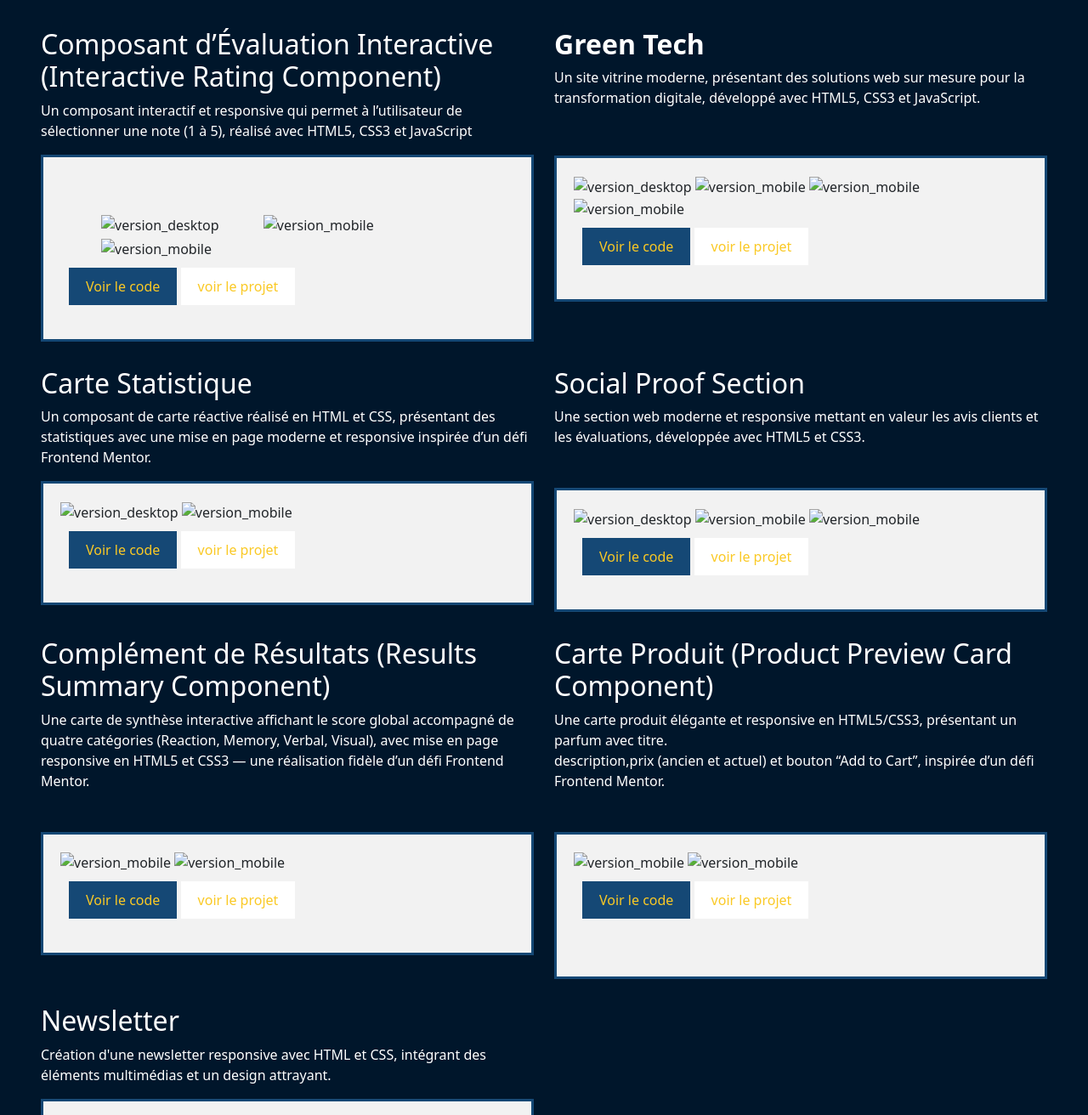
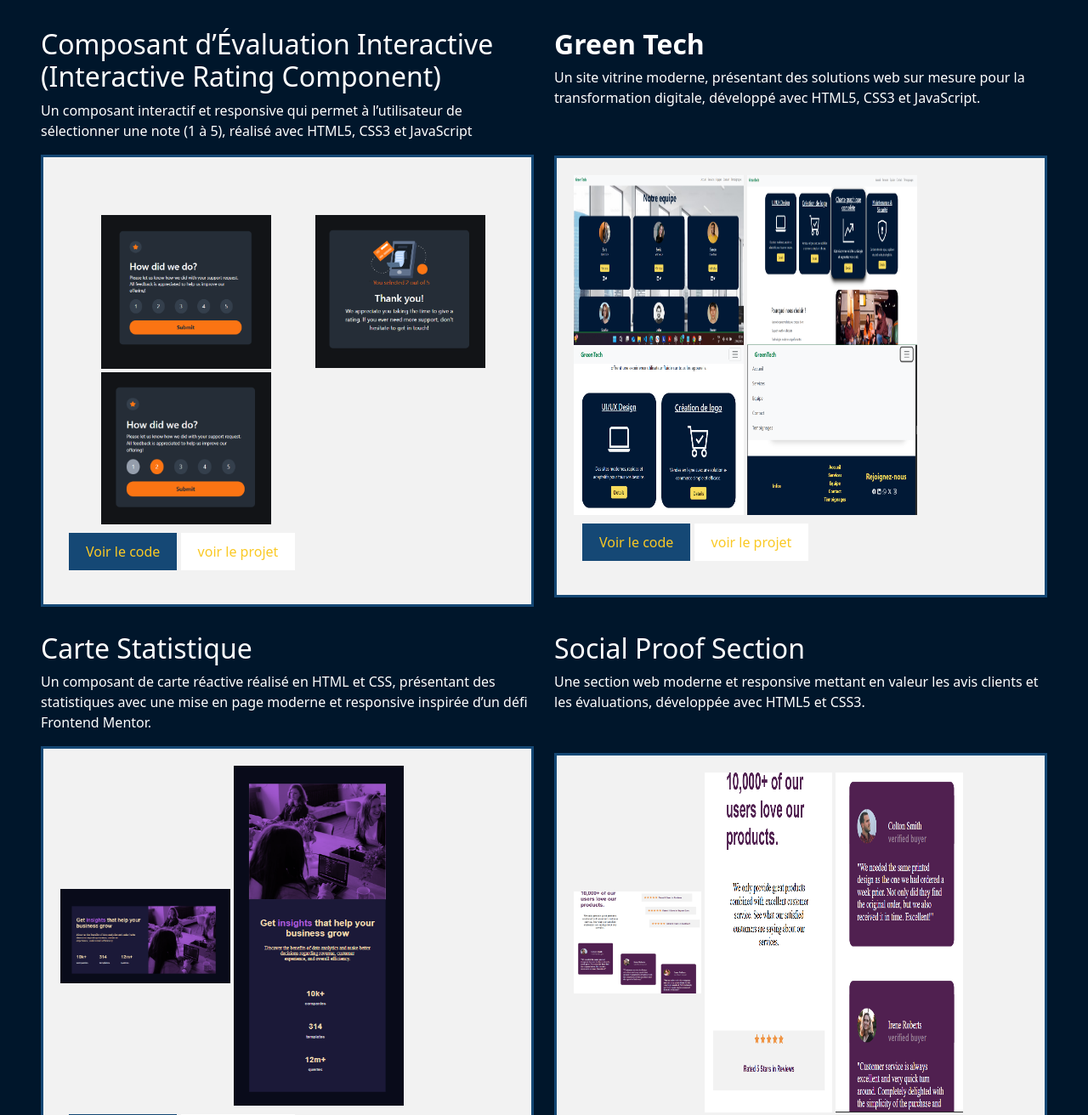
Before and after one commit to Maan625/mon_portfolio, a website: page scss/projets.html in a window 1280 px wide. Shown: the part 197-1509 px from the top of the page at 85% size. Drawn offline with nearby package versions, Linux system fonts and the light colour scheme; files that its build step writes are made by us from their sources; the site is published under a folder, as on GitHub Pages, so addresses that start at the root find nothing.

Commit message:
modifier le path de images

```diff
--- a/scss/projets.html
+++ b/scss/projets.html
@@ -54,12 +54,12 @@
                     </div>
 
                     <div class="images_newsletter">
-                        <img class="mt-5 ms-5" src="/mes photos de projets/Capture d'écran 2025-08-18 133943.png"
+                        <img class="mt-5 ms-5" src="mes photos de projets/Capture d'écran 2025-08-18 133943.png"
                             alt="version_desktop" width="200">
 
-                        <img class="mt-5 ms-5" src="/mes photos de projets/Capture d'écran 2025-08-18 134217.png"
+                        <img class="mt-5 ms-5" src="mes photos de projets/Capture d'écran 2025-08-18 134217.png"
                             alt="version_mobile" width="200">
-                        <img class="mt-1 ms-5" src="/mes photos de projets/img.png" alt="version_mobile" width="200">
+                        <img class="mt-1 ms-5" src="mes photos de projets/img.png" alt="version_mobile" width="200">
                         <div class="button_newsletter">
                             <button id="button_code"><a href="https://github.com/Maan625/Interactive_rating_component.git"> Voir le
                                     code</a></button>
@@ -78,14 +78,14 @@
                     </div>
                     <br>
                     <div class="images_newsletter mt-3">
-                        <img src="/mes photos de projets/Capture d'écran 2025-08-17 005815.png" alt="version_desktop"
+                        <img src="mes photos de projets/Capture d'écran 2025-08-17 005815.png" alt="version_desktop"
                             width="200" height="200">
 
-                        <img src="/mes photos de projets/Capture d'écran 2025-08-17 010008.png" alt="version_mobile"
+                        <img src="mes photos de projets/Capture d'écran 2025-08-17 010008.png" alt="version_mobile"
                             width="200" height="200">
-                        <img src="/mes photos de projets/Capture d'écran 2025-08-17 010211.png" alt="version_mobile"
+                        <img src="mes photos de projets/Capture d'écran 2025-08-17 010211.png" alt="version_mobile"
                             width="200" height="200">
-                        <img src="/mes photos de projets/Capture d'écran 2025-08-17 010326.png" alt="version_mobile"
+                        <img src="mes photos de projets/Capture d'écran 2025-08-17 010326.png" alt="version_mobile"
                             width="200" height="200">
                         <div class="button_newsletter">
                             <button id="button_code"><a href="https://github.com/Maan625/Green-Tech.git"> Voir le
@@ -108,10 +108,10 @@
                     </div>
 
                     <div class="images_newsletter">
-                        <img src="/mes photos de projets/Capture d'écran 2025-08-17 155246.png" alt="version_desktop"
+                        <img src="mes photos de projets/Capture d'écran 2025-08-17 155246.png" alt="version_desktop"
                             width="200">
 
-                        <img src="/mes photos de projets/Capture d'écran 2025-08-17 155355.png" alt="version_mobile"
+                        <img src="mes photos de projets/Capture d'écran 2025-08-17 155355.png" alt="version_mobile"
                             width="200" height="400">
                         <div class="button_newsletter">
                             <button id="button_code"><a
@@ -133,12 +133,12 @@
                     </div>
 
                     <div class="images_newsletter mt-5">
-                        <img src="/mes photos de projets/Capture d'écran 2025-08-17 163055.png" alt="version_desktop"
+                        <img src="mes photos de projets/Capture d'écran 2025-08-17 163055.png" alt="version_desktop"
                             width="150">
 
-                        <img src="/mes photos de projets/Capture d'écran 2025-08-17 163341.png" alt="version_mobile"
+                        <img src="mes photos de projets/Capture d'écran 2025-08-17 163341.png" alt="version_mobile"
                             width="150" height="400">
-                        <img src="/mes photos de projets/Capture d'écran 2025-08-17 163546.png" alt="version_mobile"
+                        <img src="mes photos de projets/Capture d'écran 2025-08-17 163546.png" alt="version_mobile"
                             width="150" height="400">
                         <div class="button_newsletter">
                             <button id="button_code"><a
@@ -165,9 +165,9 @@
                     <div class="images_newsletter mt-5">
 
 
-                        <img src="/mes photos de projets/Capture d'écran 2025-08-18 120640.png" alt="version_mobile"
+                        <img src="mes photos de projets/Capture d'écran 2025-08-18 120640.png" alt="version_mobile"
                             width="200">
-                        <img src="/mes photos de projets/Capture d'écran 2025-08-18 120952.png" alt="version_mobile"
+                        <img src="mes photos de projets/Capture d'écran 2025-08-18 120952.png" alt="version_mobile"
                             width="200">
                         <div class="button_newsletter">
                             <button id="button_code"><a
@@ -195,9 +195,9 @@
                     <div class="images_newsletter mt-5 pb-5 ">
 
 
-                        <img src="/mes photos de projets/Capture d'écran 2025-08-18 123438.png" alt="version_mobile"
+                        <img src="mes photos de projets/Capture d'écran 2025-08-18 123438.png" alt="version_mobile"
                             width="200">
-                        <img src="/mes photos de projets/Capture d'écran 2025-08-18 123600.png" alt="version_mobile"
+                        <img src="mes photos de projets/Capture d'écran 2025-08-18 123600.png" alt="version_mobile"
                             width="200">
                         <div class="button_newsletter">
                             <button id="button_code"><a
@@ -222,10 +222,10 @@
                     </div>
 
                     <div class="images_newsletter">
-                        <img src="/mes photos de projets/Capture d'écran 2025-08-16 230225.png" alt="version_desktop"
+                        <img src="mes photos de projets/Capture d'écran 2025-08-16 230225.png" alt="version_desktop"
                             width="200">
 
-                        <img src="/mes photos de projets/Capture d'écran 2025-08-16 230507.png" alt="version_mobile"
+                        <img src="mes photos de projets/Capture d'écran 2025-08-16 230507.png" alt="version_mobile"
                             width="200" height="400">
                         <div class="button_newsletter">
                             <button id="button_code"><a href="https://github.com/Maan625/Newsletter.git"> Voir le
```
Also changed, not shown: scss/mes photos de projets/Capture d'écran 2025-08-16 230225.png (renamed from mes photos de projets/Capture d'écran 2025-08-16 230225.png), scss/mes photos de projets/Capture d'écran 2025-08-16 230507.png (renamed from mes photos de projets/Capture d'écran 2025-08-16 230507.png), scss/mes photos de projets/Capture d'écran 2025-08-17 005815.png (renamed from mes photos de projets/Capture d'écran 2025-08-17 005815.png), scss/mes photos de projets/Capture d'écran 2025-08-17 010008.png (renamed from mes photos de projets/Capture d'écran 2025-08-17 010008.png), scss/mes photos de projets/Capture d'écran 2025-08-17 010211.png (renamed from mes photos de projets/Capture d'écran 2025-08-17 010211.png), scss/mes photos de projets/Capture d'écran 2025-08-17 010326.png (renamed from mes photos de projets/Capture d'écran 2025-08-17 010326.png), scss/mes photos de projets/Capture d'écran 2025-08-17 155246.png (renamed from mes photos de projets/Capture d'écran 2025-08-17 155246.png), scss/mes photos de projets/Capture d'écran 2025-08-17 155355.png (renamed from mes photos de projets/Capture d'écran 2025-08-17 155355.png), scss/mes photos de projets/Capture d'écran 2025-08-17 163055.png (renamed from mes photos de projets/Capture d'écran 2025-08-17 163055.png), scss/mes photos de projets/Capture d'écran 2025-08-17 163341.png (renamed from mes photos de projets/Capture d'écran 2025-08-17 163341.png), scss/mes photos de projets/Capture d'écran 2025-08-17 163546.png (renamed from mes photos de projets/Capture d'écran 2025-08-17 163546.png), scss/mes photos de projets/Capture d'écran 2025-08-18 120640.png (renamed from mes photos de projets/Capture d'écran 2025-08-18 120640.png), scss/mes photos de projets/Capture d'écran 2025-08-18 120952.png (renamed from mes photos de projets/Capture d'écran 2025-08-18 120952.png), scss/mes photos de projets/Capture d'écran 2025-08-18 123438.png (renamed from mes photos de projets/Capture d'écran 2025-08-18 123438.png), 4 more files.
